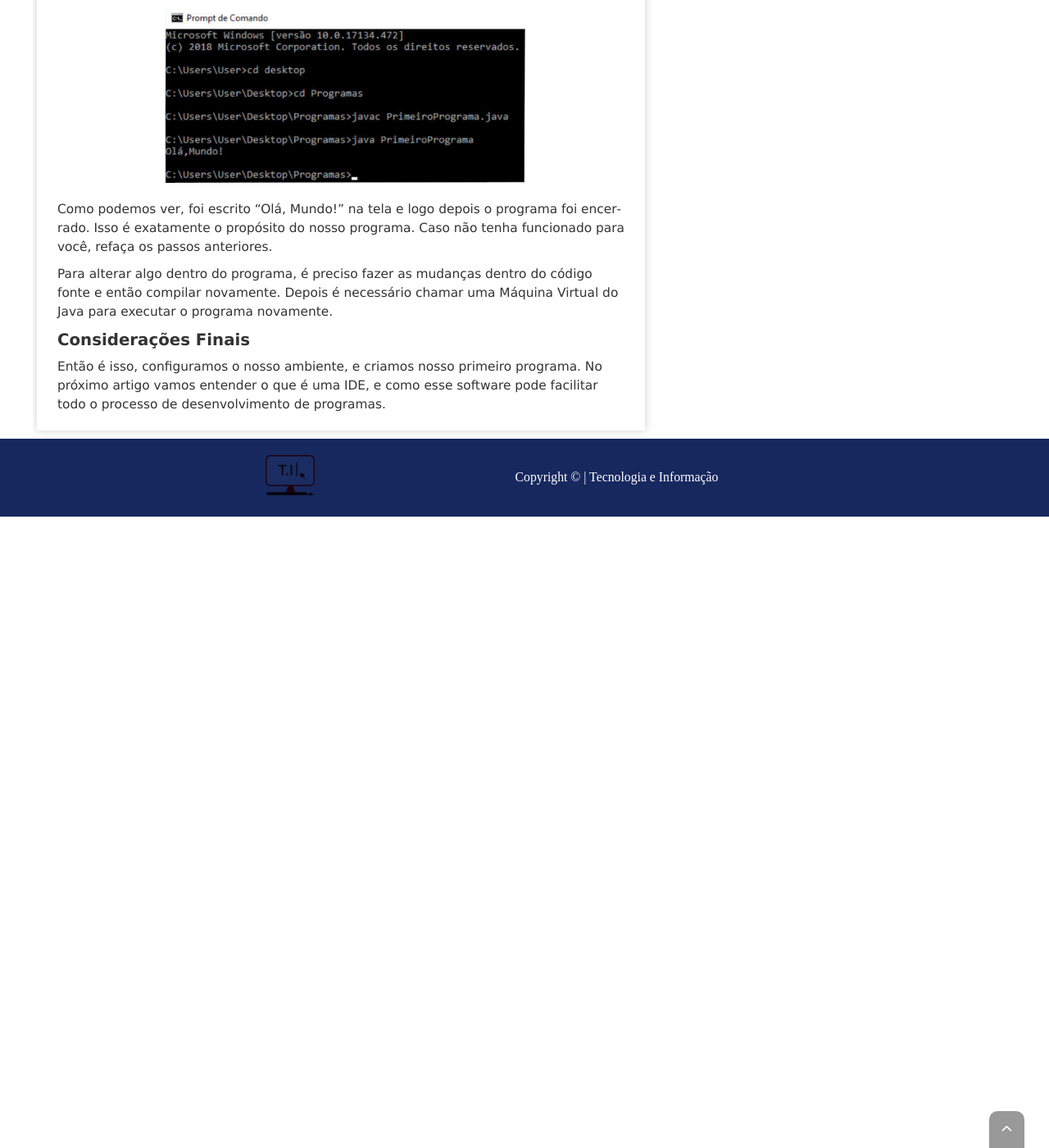
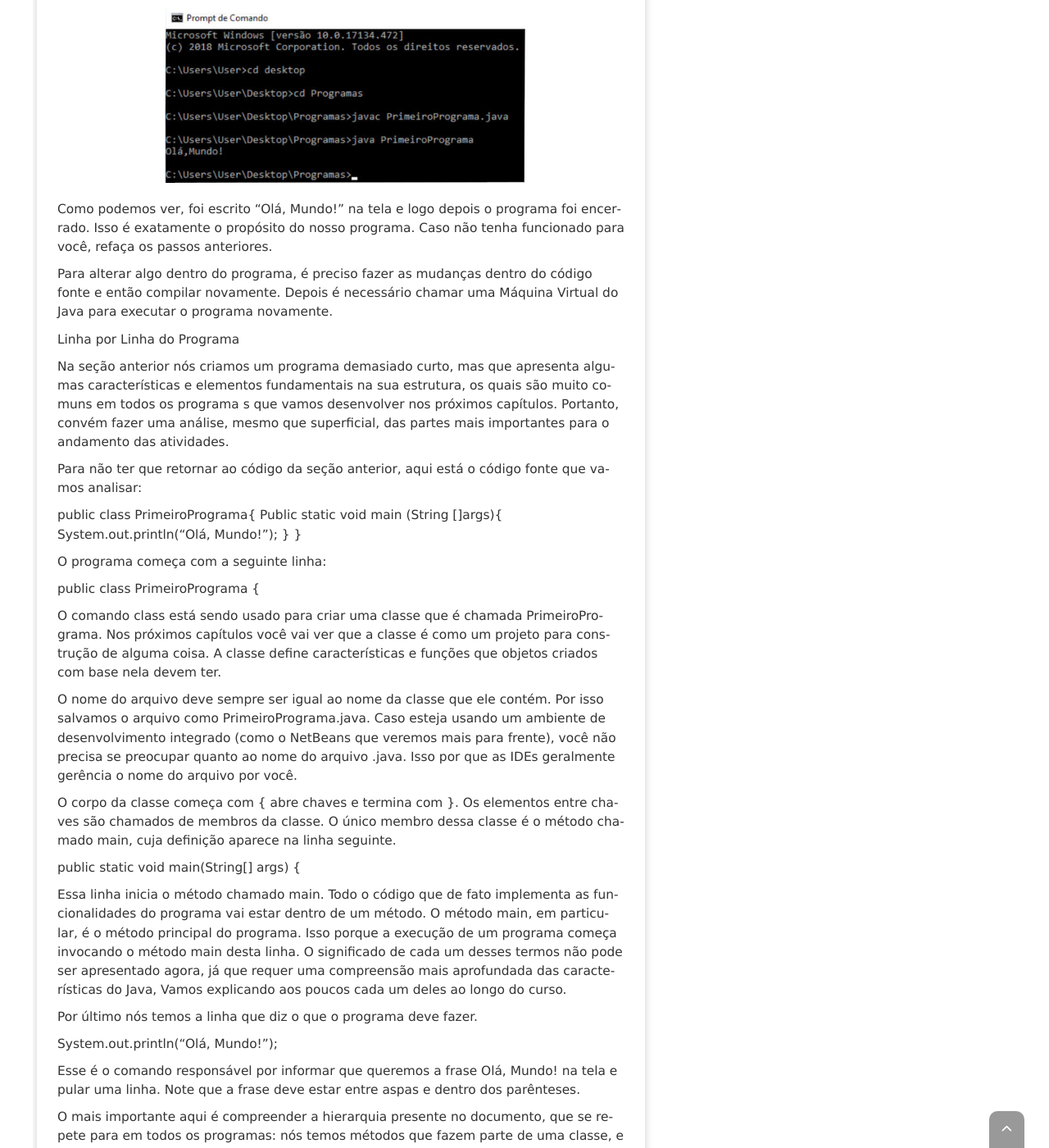
Before and after one commit to Quas1Dev/QuasiDev, a Jekyll site: the page built from _posts/2019-01-14-java-environment-ptbr.md, in a window 1280 px wide and 1400 px high, scrolled down 8408 px. Shown: the whole window at 82% size. Built offline with Jekyll 4.4.1, drawn with Linux system fonts in a browser that asks for light colours; nearby versions of some CDN libraries; comment, search, counter and statistics services are not loaded; before the commit the page ends 9038 px from its top, so only the background shows below that; some of the changed text lies outside the part shown.

Commit message:
Updating java-environment file to set a brief explanation about the basic Java code used to build the first program.

```diff
--- a/_posts/2019-01-14-java-environment-ptbr.md
+++ b/_posts/2019-01-14-java-environment-ptbr.md
@@ -209,5 +209,40 @@
 
 Para alterar algo dentro do programa, é preciso fazer as mudanças dentro do código fonte e então compilar novamente. Depois é necessário chamar uma Máquina Virtual do Java para executar o programa novamente.
 
-<h2 class="title title-lv-2" id="final_considerations">Considerações Finais</h2>
+Linha por Linha do Programa
+
+Na seção anterior nós criamos um programa demasiado curto, mas que apresenta algumas características e elementos fundamentais na sua estrutura, os quais são muito comuns em todos os programa s que vamos desenvolver nos próximos capítulos. Portanto, convém fazer uma análise, mesmo que superficial, das partes mais importantes para o andamento das atividades.
+
+Para não ter que retornar ao código da seção anterior, aqui está o código fonte que vamos analisar:
+
+public class PrimeiroPrograma{
+  Public static void main (String []args){
+    System.out.println(“Olá, Mundo!”);
+  }
+}
+
+O programa começa com a seguinte linha:
+
+public class PrimeiroPrograma {
+
+O comando class está sendo usado para criar uma classe que é chamada PrimeiroPrograma. Nos próximos capítulos você vai ver que a classe é como um projeto para construção de alguma coisa. A classe define características e funções que objetos criados com base nela devem ter.
+
+O nome do arquivo deve sempre ser igual ao nome da classe que ele contém. Por isso salvamos o arquivo como PrimeiroPrograma.java. Caso esteja usando um ambiente de desenvolvimento integrado (como o NetBeans que veremos mais para frente), você não precisa se preocupar quanto ao nome do arquivo .java. Isso por que as IDEs geralmente gerência o nome do arquivo por você.
+
+O corpo da classe começa com { abre chaves e termina com }. Os elementos entre chaves são chamados de membros da classe. O único membro dessa classe é o método chamado main, cuja definição aparece na linha seguinte.
+
+public static void main(String[] args) {
+
+Essa linha inicia o método chamado main. Todo o código que de fato implementa as funcionalidades do programa vai estar dentro de um método. O método main, em particular, é o método principal do programa. Isso porque a execução de um programa começa invocando o método main desta linha. O significado de cada um desses termos não pode ser apresentado agora, já que requer uma compreensão mais aprofundada das características do Java, Vamos explicando aos poucos cada um deles ao longo do curso.
+
+Por último nós temos a linha que diz o que o programa deve fazer.
+
+System.out.println("Olá, Mundo!");
+
+Esse é o comando responsável por informar que queremos a frase Olá, Mundo! na tela e pular uma linha. Note que a frase deve estar entre aspas e dentro dos parênteses.
+
+O mais importante aqui é compreender a hierarquia presente no documento, que se repete para em todos os programas: nós temos métodos que fazem parte de uma classe, e que por sua vez faz parte de um pacote. O código que efetivamente implementa o que o programa faz é localizado dentro de um método.
+
+Caso esteja usando o NetBeans, assim que um novo projeto é criado, um arquivo com essa estrutura básica é criado automaticamente. Além disso, esse ambiente integrado oferece várias outras vantagens que ajudam o programador a poupar tempo no desenvolvimento do sistema. Nós vamos ver o que é e como instalar o NetBeans no próximo capítulo.
+---
 Então é isso, configuramos o nosso ambiente, e criamos nosso primeiro programa. No próximo artigo vamos entender o que é uma IDE, e como esse software pode facilitar todo o processo de desenvolvimento de programas.
```
